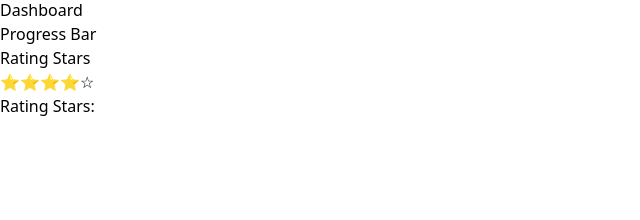
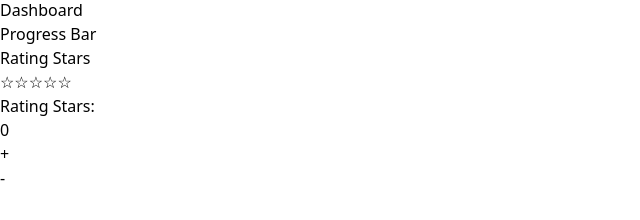
Before and after one commit to mujibulhaquetanim/componentGallery, a React (Vite) app in the folder withReact/: page /ratingStars in a window 1280 px wide. Shown: the part 194-414 px from the top of the page, without its empty margins (0-640 px from the left). Built offline with nearby package versions, Linux system fonts and the light colour scheme.

Commit message:
input field and button added

```diff
--- a/withReact/src/components/SingleComponents/RatingStars.tsx
+++ b/withReact/src/components/SingleComponents/RatingStars.tsx
@@ -1,23 +1,45 @@
+import { useState } from "react";
+
 function RatingStars() {
-    const star= 4.3;
-    const ratingStar = Array.from({length: 5}, (_, index) => {
-        const number = index + 0.5;
-        return(
-            <span key={index}>
-                {star >= index + 1 ? "⭐" : star >= number ? "★" : "☆"}
-            </span>
-        )
+  const [rating, setRating] = useState(0);
+  const ratingStar = Array.from({ length: 5 }, (_, index) => {
+    const number = index + 0.5;
+    return (
+      <span key={index}>
+        {rating >= index + 1 ? "⭐" : rating >= number ? "★" : "☆"}
+      </span>
+    );
+  });
+    //rating can't be negative and more than 5
 
-    });
+  const RatingInput = () => {
+    return (event: ChangeEvent<HTMLInputElement>) => {
+      if (event.target.value > 5) {
+        setRating(5);
+      } else if (event.target.value < 0) {
+        setRating(0);
+      } else {
+        setRating(event.target.value);
+      }
+    };
+  };
+
+
   return (
-    <div>
-        <div>{ratingStar}</div>
-        <h3>Rating Stars:</h3>
+    <div className="flex flex-col justify-center items-center m-2">
+      <div>{ratingStar}</div>
+      <h3>Rating Stars:</h3>
+      <label htmlFor="rating"></label>
+      <input type="text" value={rating} onChange={RatingInput()} className="border" />
+        <div className="flex gap-2">
+        <div onClick={() => setRating(rating + 1)} className="cursor-pointer border p-2 inline-block">+</div>
+        <div onClick={() => setRating(rating - 1)} className="cursor-pointer border p-2 inline-block">-</div>
+        </div>
     </div>
-  )
+  );
 }
 
-export default RatingStars
+export default RatingStars;
 
 // let stars = [];
 // for (let i = 0; i < 5; i++) {
```
